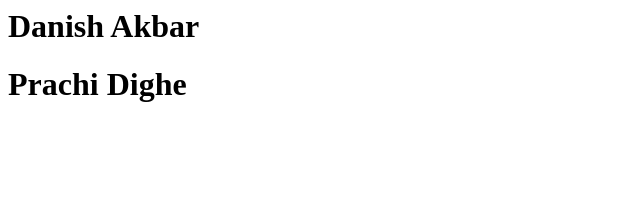
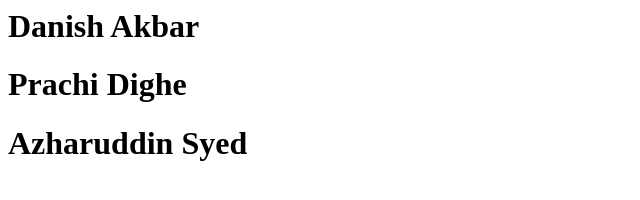
Before and after one commit to Prachidighe/GitBeginner, a plain HTML site: page index.html in a window 1280 px wide. Shown: the whole page, without its empty margins (0-640 px from the left). Drawn offline with Linux system fonts and the light colour scheme.

Commit message:
Name Added

```diff
--- a/index.html
+++ b/index.html
@@ -5,5 +5,6 @@
 <body>
 	<h1>Danish Akbar</h1>
 	<h1>Prachi Dighe</h1>
+	<h1>Azharuddin Syed</h1>
 </body>
 </html>
```
